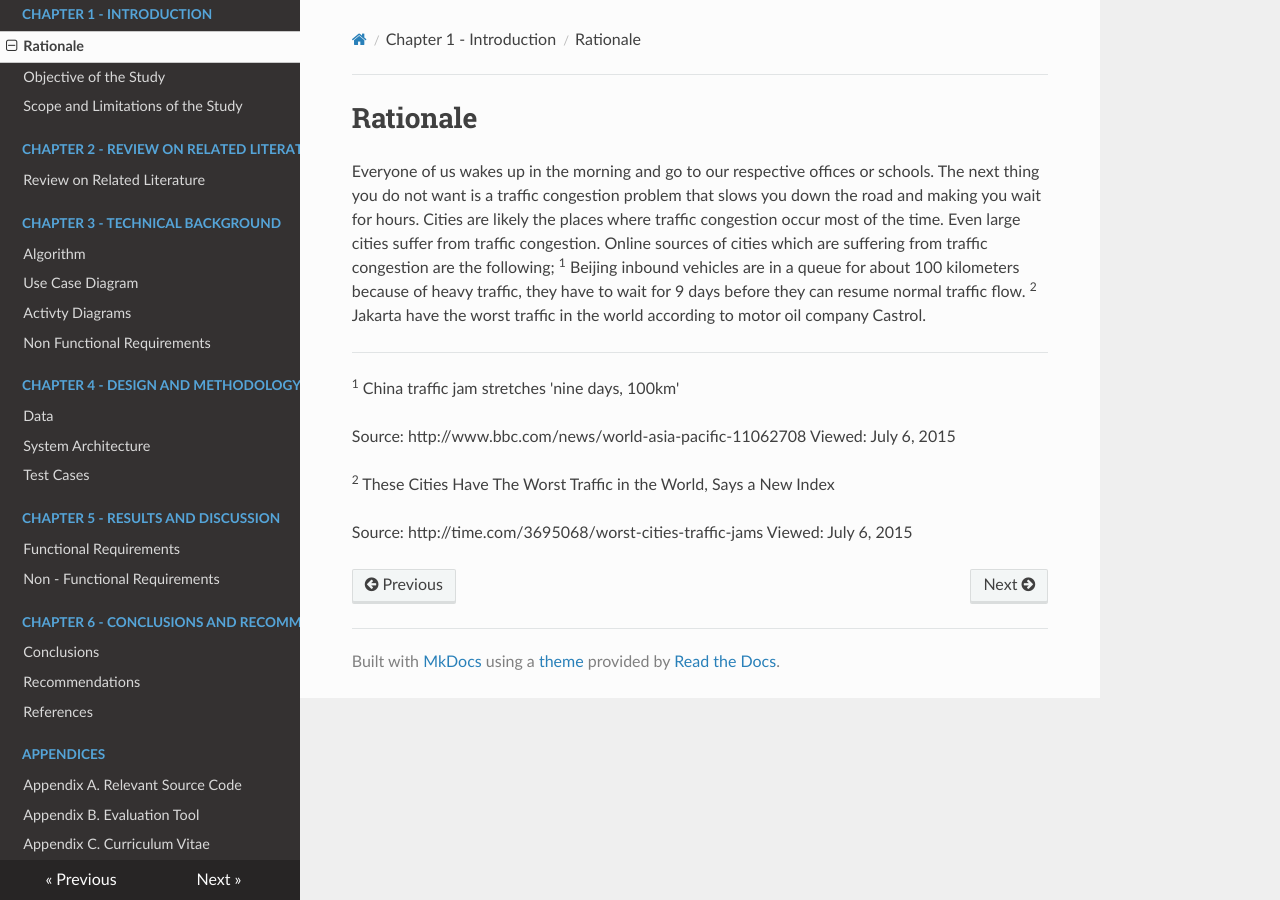
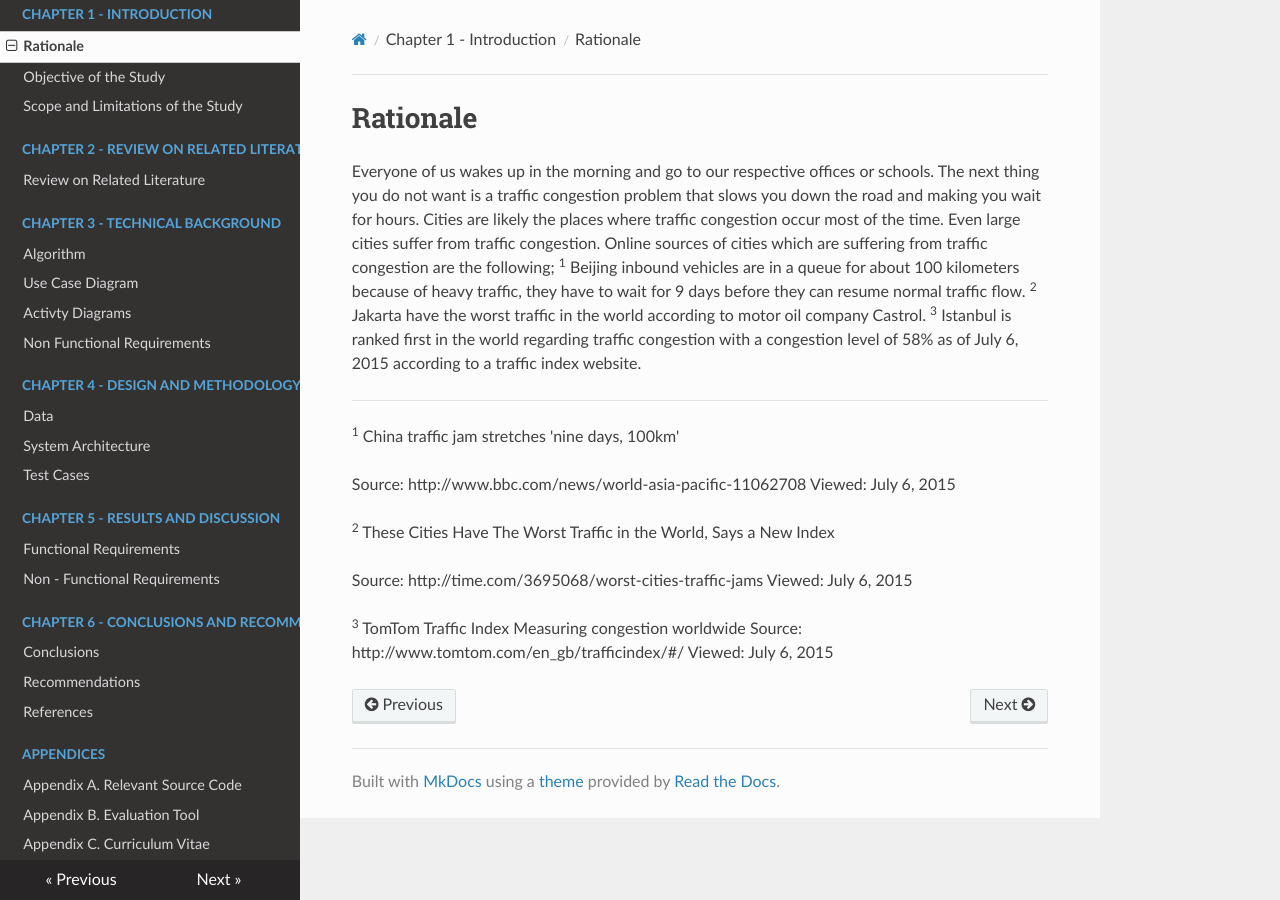
Before and after one commit to mikhailejohnapale/argomada-fuzz-track-doc, an MkDocs documentation site: the page built from docs/chapter1/rationale.md, in a window 1280 px wide. Built offline with MkDocs 1.6.1, drawn with Linux system fonts in a browser that asks for light colours; nearby versions of some CDN libraries; old or Windows-style settings are respelled for this version of MkDocs.

Commit message:
istanbul as first in tomtom

```diff
--- a/docs/chapter1/rationale.md
+++ b/docs/chapter1/rationale.md
@@ -8,8 +8,11 @@ Online sources of cities which are suffering from traffic congestion are the fol
 <sup>1</sup> Beijing inbound vehicles are in a queue for about 100 kilometers because
 of heavy traffic, they have to wait for 9 days before they can resume normal traffic flow.
 <sup>2</sup> Jakarta have the worst traffic in the world according to motor oil company
-Castrol.
+Castrol. <sup>3</sup> Istanbul is ranked first in the world regarding traffic congestion
+with a congestion level of 58% as of July 6, 2015 according to a traffic index website.
+
 ---
+
 <sup>1</sup> China traffic jam stretches 'nine days, 100km'
 
 Source: http://www.bbc.com/news/world-asia-pacific-11062708 Viewed: July 6, 2015
@@ -17,3 +20,6 @@ Source: http://www.bbc.com/news/world-asia-pacific-11062708 Viewed: July 6, 2015
 <sup>2</sup> These Cities Have The Worst Traffic in the World, Says a New Index
 
 Source: http://time.com/3695068/worst-cities-traffic-jams Viewed: July 6, 2015
+
+<sup>3</sup> TomTom Traffic Index Measuring congestion worldwide
+Source: http://www.tomtom.com/en_gb/trafficindex/#/ Viewed: July 6, 2015
```
